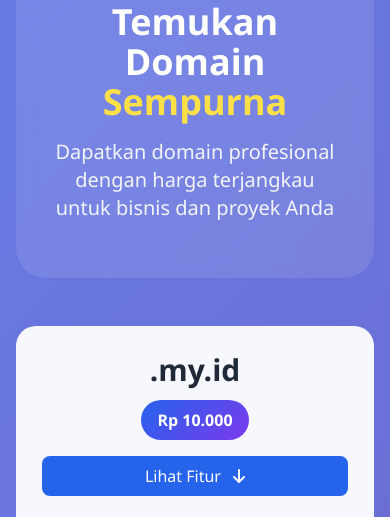
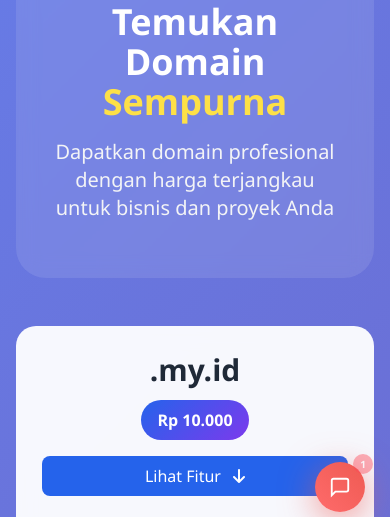
Before and after one commit to bacotbanget1/Nazamacloud, a plain HTML site: page index.html in a window 390 px wide. Shown: the part 307-824 px from the top of the page. Drawn offline with nearby package versions, Linux system fonts and the light colour scheme.

Commit message:
Update index.html

```diff
--- a/index.html
+++ b/index.html
@@ -686,6 +686,174 @@
     </script>
 </body>
 </html>
-<a href="https://chat.whatsapp.com/IGSuh6McW2q2RV5EqLzq7v?mode=ems_copy_t"
+<a href="https:
 	<button class="tombol" style="background-color: #FF69B4; color: #FFFFFF; padding: 10px 20px; border: none; border-radius: 5px; cursor: pointer;" onmouseover="this.style.backgroundColor='#FFC0CB'" onmouseout="this.style.backgroundColor='#FF69B4'">Join WhatsApp group</button>
 </a>
+<!DOCTYPE html>
+<html lang="id">
+<head>
+    <meta charset="UTF-8">
+    <meta name="viewport" content="width=device-width, initial-scale=1.0">
+    <title>Tombol Chat Floating</title>
+    <style>
+        /* Floating Chat Button Styles */
+        .floating-chat-button {
+            position: fixed;
+            bottom: 40px;
+            right: 40px;
+            width: 60px;
+            height: 60px;
+            border-radius: 50%;
+            background: linear-gradient(45deg, #ff6b6b, #ee5a52);
+            display: flex;
+            align-items: center;
+            justify-content: center;
+            cursor: pointer;
+            box-shadow: 0 8px 25px rgba(238, 90, 82, 0.4);
+            transition: all 0.3s ease;
+            z-index: 1000;
+            animation: chatPulse 2s infinite;
+            border: none;
+            text-decoration: none;
+        }
+
+        .floating-chat-button:hover {
+            transform: scale(1.1);
+            box-shadow: 0 12px 30px rgba(238, 90, 82, 0.6);
+            background: linear-gradient(45deg, #ee5a52, #ff6b6b);
+        }
+
+        .floating-chat-button:active {
+            transform: scale(0.95);
+        }
+
+        .chat-icon {
+            width: 28px;
+            height: 28px;
+            color: white;
+        }
+
+        .chat-notification {
+            position: absolute;
+            top: -8px;
+            right: -8px;
+            background: #ff4757;
+            color: white;
+            border-radius: 50%;
+            width: 24px;
+            height: 24px;
+            display: flex;
+            align-items: center;
+            justify-content: center;
+            font-size: 12px;
+            font-weight: bold;
+            animation: chatBounce 2s infinite;
+        }
+
+        @keyframes chatPulse {
+            0% {
+                box-shadow: 0 8px 25px rgba(238, 90, 82, 0.4);
+            }
+            50% {
+                box-shadow: 0 8px 35px rgba(238, 90, 82, 0.6);
+            }
+            100% {
+                box-shadow: 0 8px 25px rgba(238, 90, 82, 0.4);
+            }
+        }
+
+        @keyframes chatBounce {
+            0%, 20%, 50%, 80%, 100% {
+                transform: translateY(0);
+            }
+            40% {
+                transform: translateY(-5px);
+            }
+            60% {
+                transform: translateY(-3px);
+            }
+        }
+
+        /* Responsive design */
+        @media (max-width: 768px) {
+            .floating-chat-button {
+                width: 55px;
+                height: 55px;
+                bottom: 30px;
+                right: 30px;
+            }
+
+            .chat-icon {
+                width: 24px;
+                height: 24px;
+            }
+
+            .chat-notification {
+                width: 22px;
+                height: 22px;
+                font-size: 11px;
+            }
+        }
+
+        @media (max-width: 480px) {
+            .floating-chat-button {
+                width: 50px;
+                height: 50px;
+                bottom: 25px;
+                right: 25px;
+            }
+
+            .chat-icon {
+                width: 22px;
+                height: 22px;
+            }
+
+            .chat-notification {
+                width: 20px;
+                height: 20px;
+                font-size: 10px;
+            }
+        }
+    </style>
+</head>
+<body>
+    <!-- Floating Chat Button -->
+    <a href="bot.html" class="floating-chat-button" id="chatButton">
+        <svg class="chat-icon" viewBox="0 0 24 24" fill="none" stroke="currentColor" stroke-width="2">
+            <path d="M21 15a2 2 0 0 1-2 2H7l-4 4V5a2 2 0 0 1 2-2h14a2 2 0 0 1 2 2z"></path>
+        </svg>
+        <div class="chat-notification">1</div>
+    </a>
+
+    <script>
+        // Chat Button Functionality
+        document.addEventListener('DOMContentLoaded', function() {
+            const chatButton = document.getElementById('chatButton');
+            const notification = chatButton.querySelector('.chat-notification');
+
+            // Smooth click animation
+            chatButton.addEventListener('click', function(e) {
+                this.style.transform = 'scale(0.9)';
+                setTimeout(() => {
+                    this.style.transform = 'scale(1)';
+                }, 150);
+            });
+
+            // Auto-hide notification after 5 seconds
+            setTimeout(() => {
+                notification.style.opacity = '0';
+                notification.style.transform = 'scale(0)';
+                notification.style.transition = 'all 0.3s ease';
+            }, 5000);
+
+            // Optional: Show notification on hover
+            chatButton.addEventListener('mouseenter', function() {
+                if (notification.style.opacity === '0') {
+                    notification.style.opacity = '1';
+                    notification.style.transform = 'scale(1)';
+                }
+            });
+        });
+    </script>
+</body>
+</html>
```
